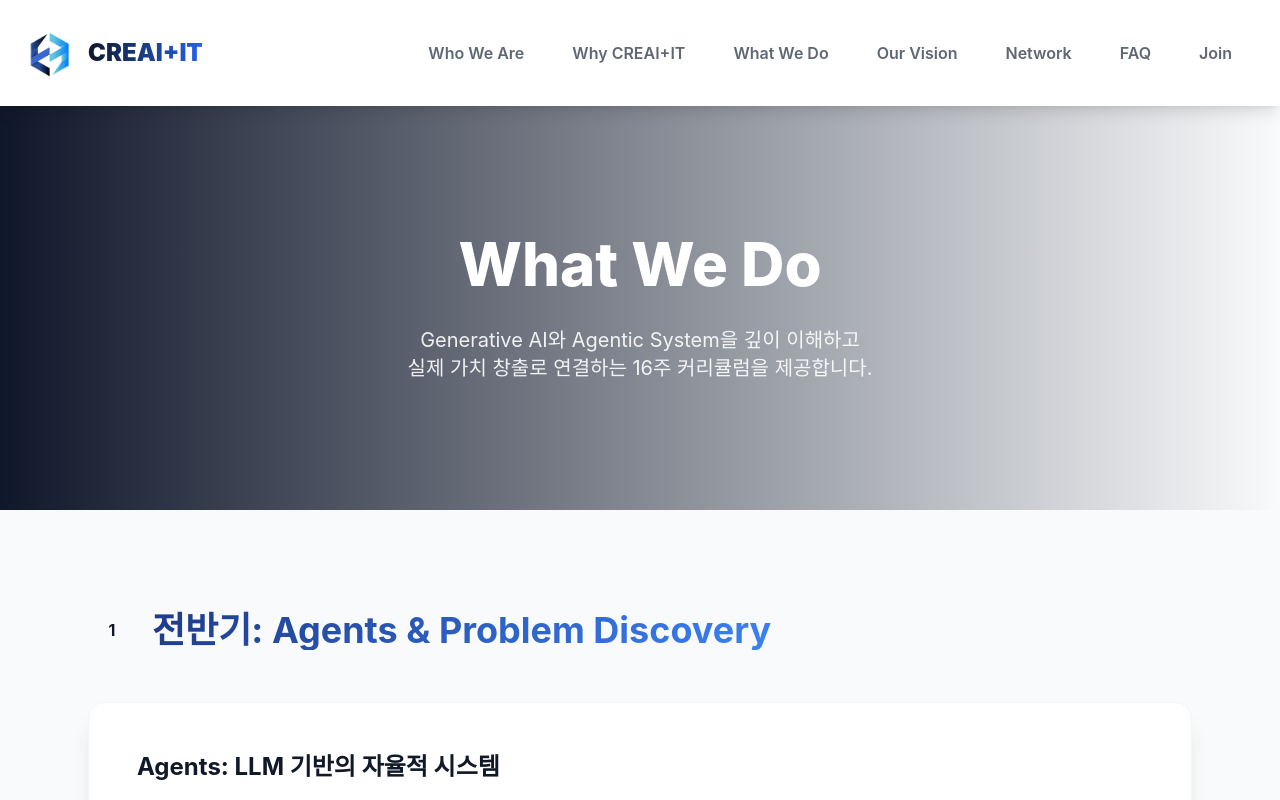
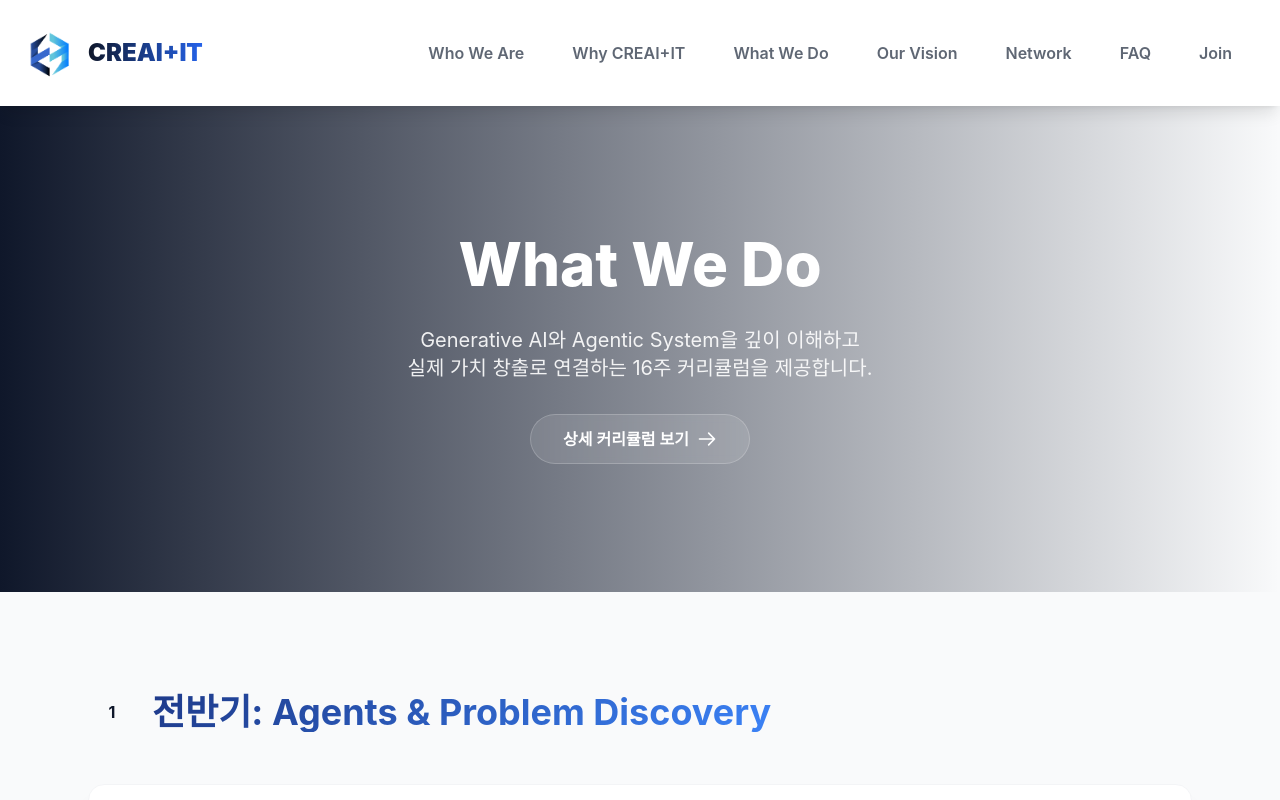
Before and after one commit to AInosjm/creai-it-webpage, a Next.js app: page /activities in a window 1280 px wide. Shown: the top 800 px of the page. Built offline with nearby package versions, Linux system fonts and the light colour scheme.

Commit message:
analytics

```diff
--- a/app/activities/page.js
+++ b/app/activities/page.js
@@ -10,6 +10,19 @@ export default function ActivitiesPage() {
             Generative AI와 Agentic System을 깊이 이해하고<br className="hidden md:block" />
             실제 가치 창출로 연결하는 16주 커리큘럼을 제공합니다.
           </p>
+          <div className="mt-8">
+            <a
+              href="https://creai-it.notion.site"
+              target="_blank"
+              rel="noopener noreferrer"
+              className="inline-flex items-center px-8 py-3 bg-white/10 hover:bg-white/20 border border-white/20 rounded-full text-white font-semibold transition-all duration-300 hover:scale-105 backdrop-blur-sm group"
+            >
+              <span>상세 커리큘럼 보기</span>
+              <svg className="w-5 h-5 ml-2 group-hover:translate-x-1 transition-transform" fill="none" stroke="currentColor" viewBox="0 0 24 24">
+                <path strokeLinecap="round" strokeLinejoin="round" strokeWidth="2" d="M14 5l7 7m0 0l-7 7m7-7H3" />
+              </svg>
+            </a>
+          </div>
         </div>
       </div>
 
@@ -148,6 +161,20 @@ export default function ActivitiesPage() {
             </div>
           </div>
         </section>
+
+        <div className="text-center">
+          <a
+            href="https://creai-it.notion.site"
+            target="_blank"
+            rel="noopener noreferrer"
+            className="inline-flex items-center px-8 py-4 bg-gradient-to-r from-navy to-blue-600 text-white rounded-xl font-semibold text-lg shadow-lg hover:shadow-xl transform hover:-translate-y-1 transition-all duration-300"
+          >
+            <span>전체 커리큘럼 자세히 보기</span>
+            <svg className="w-5 h-5 ml-2" fill="none" stroke="currentColor" viewBox="0 0 24 24">
+              <path strokeLinecap="round" strokeLinejoin="round" strokeWidth="2" d="M10 6H6a2 2 0 00-2 2v10a2 2 0 002 2h10a2 2 0 002-2v-4M14 4h6m0 0v6m0-6L10 14" />
+            </svg>
+          </a>
+        </div>
       </div>
     </div>
   );
```
